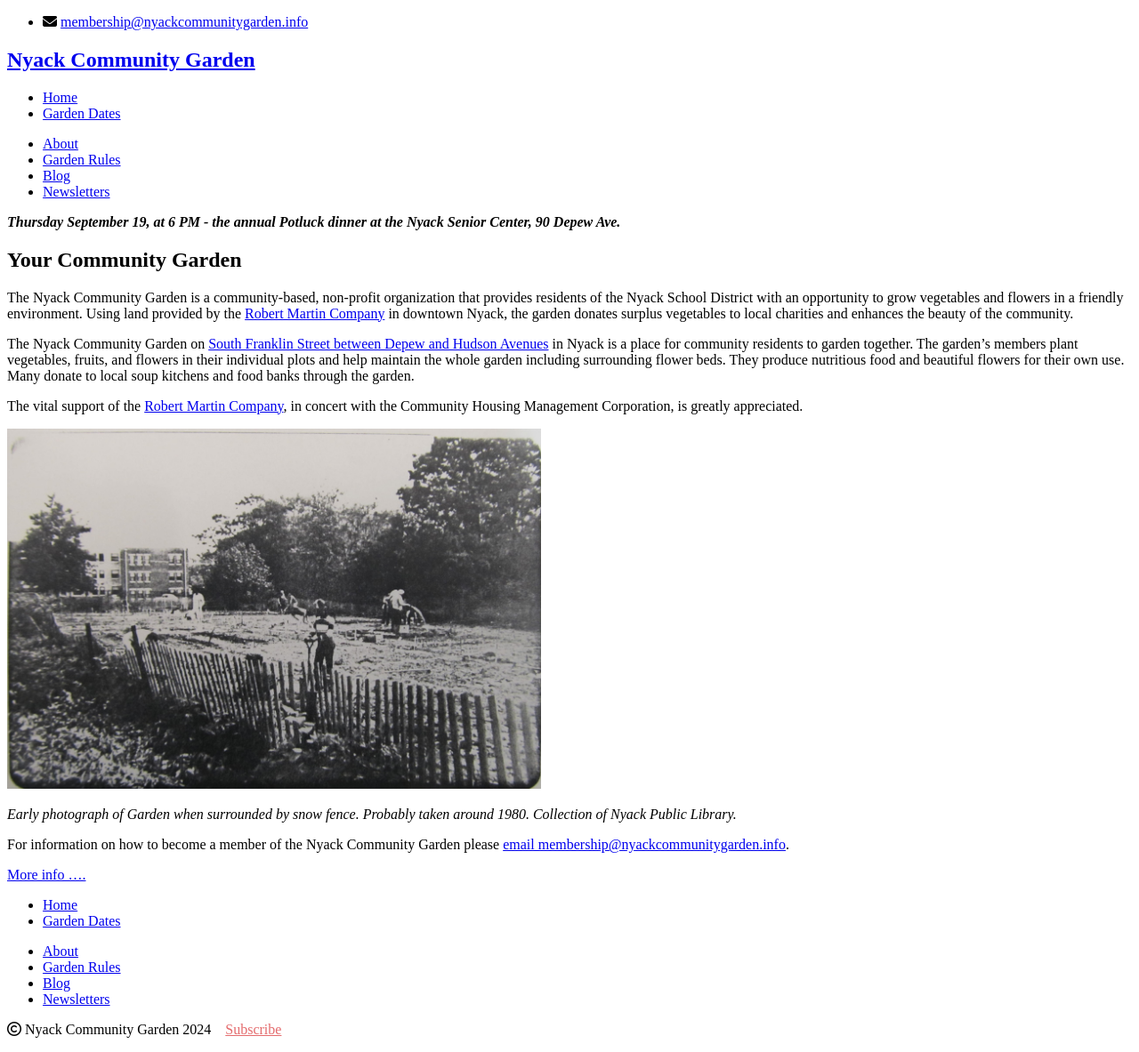
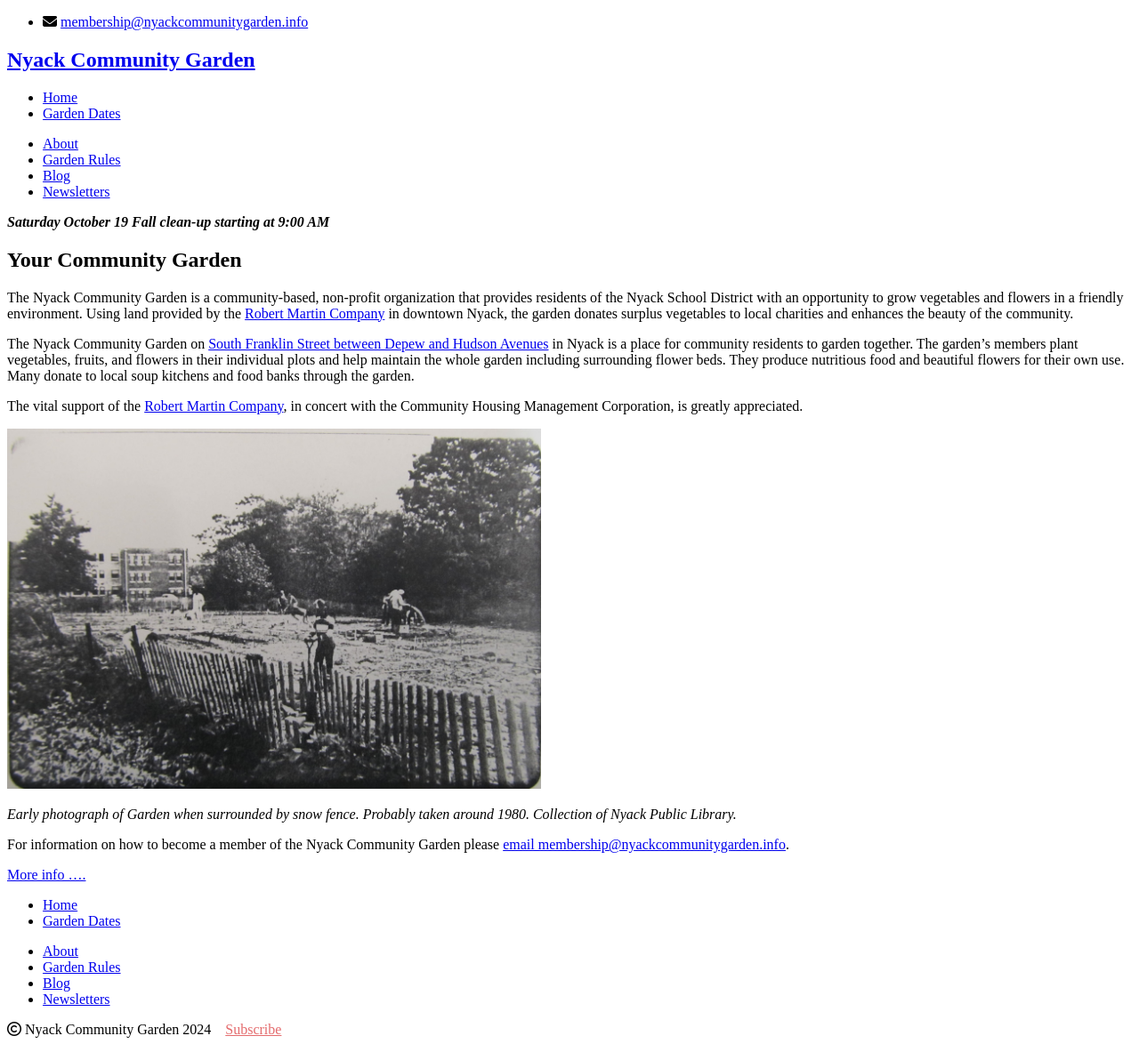
Before and after one commit to bosborne/nyackcommunitygarden, a Jekyll site: the page built from index.md, in a window 1280 px wide. Shown: the whole page at 89% size. Built offline with Jekyll 4.4.1, drawn with Linux system fonts in a browser that asks for light colours; nearby versions of some CDN libraries; library files that are not in the unit come from our copies.

Commit message:
Change date

```diff
--- a/_layouts/default.html
+++ b/_layouts/default.html
@@ -22,8 +22,8 @@
       <div class="bannerbox">
         <p>
           <i>
-            <b><i>Thursday September 19, at 6 PM </i>- the annual Potluck dinner at the Nyack Senior Center, 90 Depew
-              Ave.</b>
+            <b><i>Saturday October 19</i>
+              Fall clean-up starting at 9:00 AM</b>
           </i>
         </p>
       </div>
```
